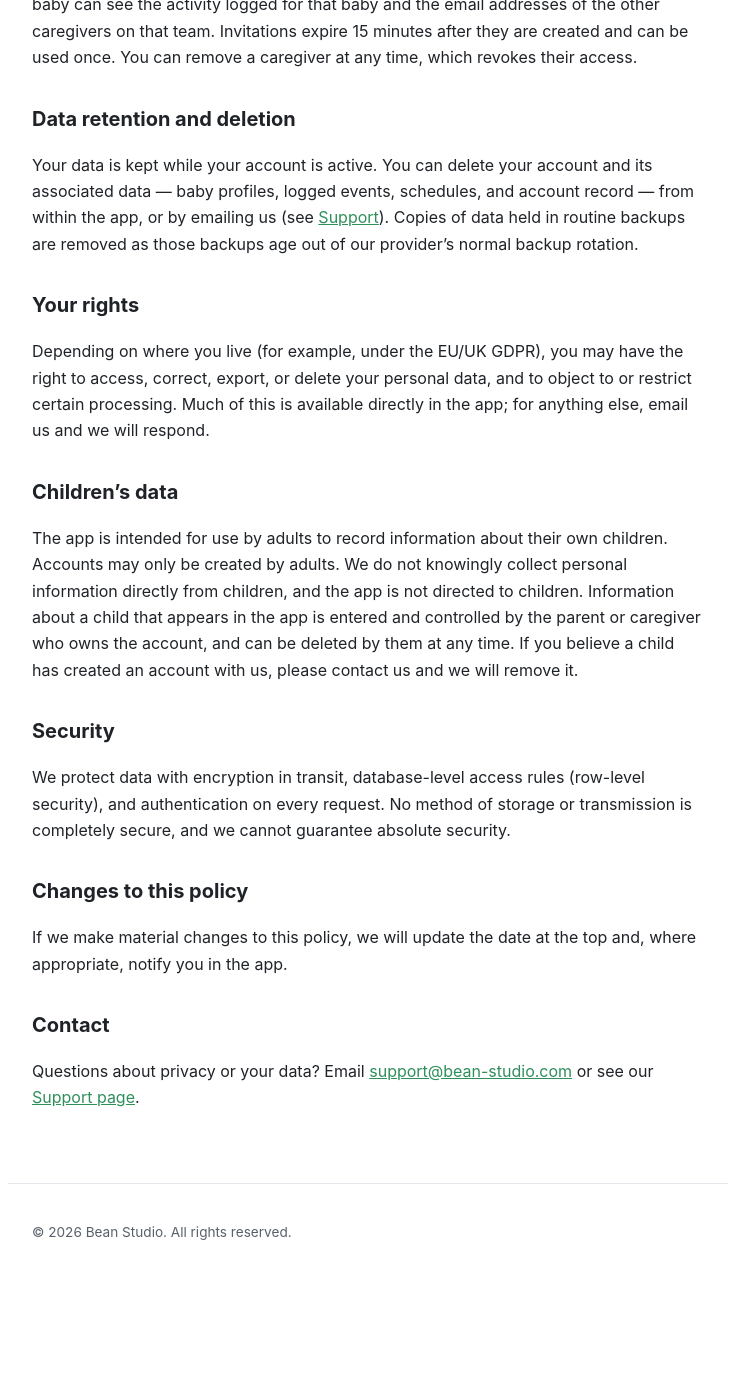
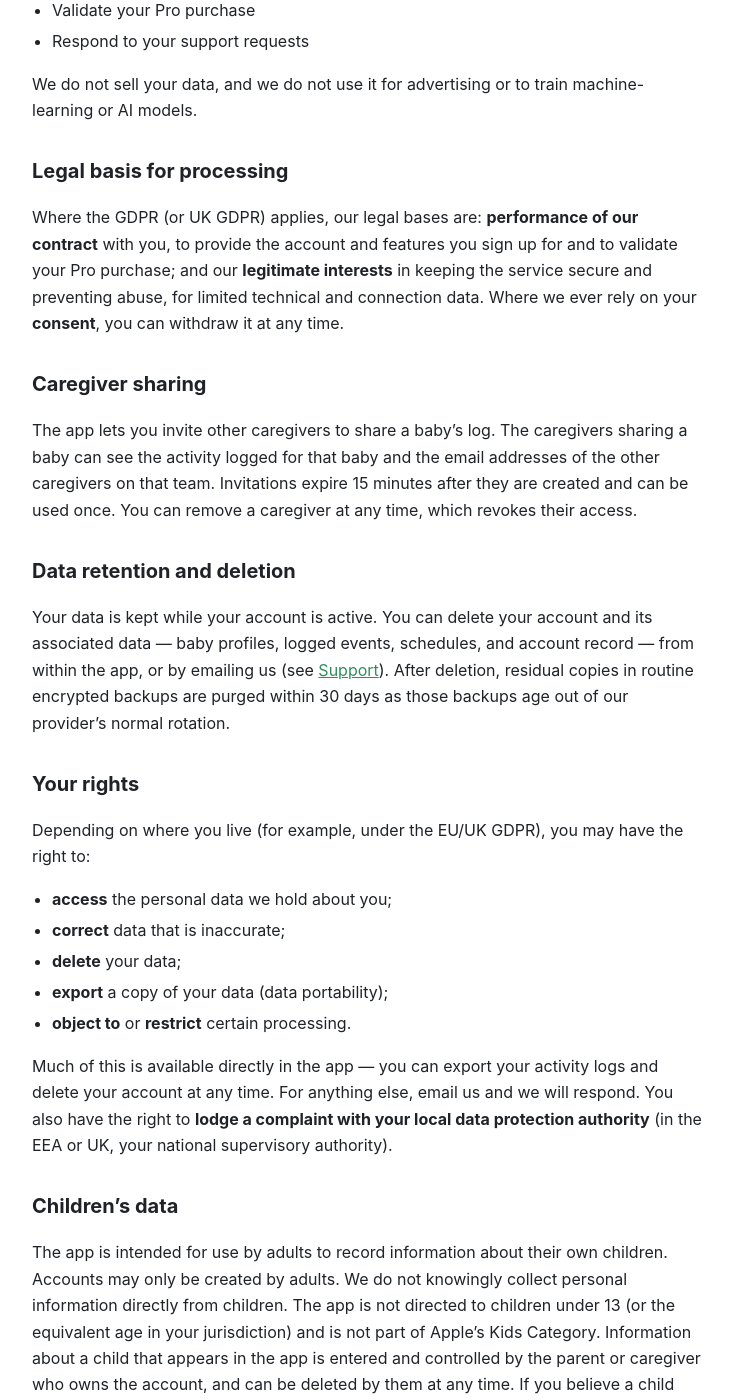
Before and after one commit to Bean-Studio-Apps/ahhlo-site, a Jekyll site: the page built from privacy.md, in a window 1280 px wide and 1400 px high, scrolled down 2282 px. Shown: the whole window, without its empty margins (272-1004 px from the left). Built offline with Jekyll 4.4.1, drawn with Linux system fonts in a browser that asks for light colours; before the commit the page ends 3563 px from its top, so only the background shows below that; some of the changed text lies outside the part shown.

Commit message:
Apply legal review: entity, Singapore governing law, lifetime Pro
- Add data-controller identity + Singapore registered address (privacy + terms)
- Add Singapore governing-law / jurisdiction clause with mandatory consumer-law carve-out
- Replace 2-year subscription with one-time $19.99 lifetime Pro unlock throughout
  (terms purchases + liability cap, privacy purchase records / legal basis, support restore-purchase)
- GDPR: international-transfer (Japan adequacy), legal basis, enumerated rights + DPA complaint, breach line
- Reconcile data-export claim to actual (CSV/PDF logs + email for full copy)
- Strengthen medical disclaimer; not-in-Kids-Category line; entity name in footer

Co-Authored-By: Claude Opus 4.8 <noreply@anthropic.com>

```diff
--- a/_layouts/default.html
+++ b/_layouts/default.html
@@ -22,7 +22,7 @@
   </main>
 
   <footer class="site-footer">
-    <p>&copy; {{ site.time | date: '%Y' }} Bean Studio. All rights reserved.</p>
+    <p>&copy; {{ site.time | date: '%Y' }} Bean Studio Apps. All rights reserved.</p>
   </footer>
 </body>
 </html>
--- a/privacy.md
+++ b/privacy.md
@@ -8,7 +8,8 @@ permalink: /privacy/
 
 This policy explains what personal data the Tiny Triumphs app ("the app")
 collects, how it is used, and the choices you have. The app is provided by Bean
-Studio ("we", "us").
+Studio Apps ("we", "us"), the data controller, located at 60 Paya Lebar Road,
+#06-28, Paya Lebar Square, Singapore 409051.
 
 ## Summary
 
@@ -18,7 +19,8 @@ Studio ("we", "us").
   the caregivers invited to it.
 - The app includes no third-party advertising or analytics SDKs.
 - We do not sell your data or use it to train machine-learning or AI models.
-- You can export or delete your data at any time.
+- You can export your activity logs (CSV or PDF), and delete your account and its
+  data, at any time.
 
 ## Who this policy is for
 
@@ -44,9 +46,9 @@ include:
 - Caregiver invitations and team membership (the email addresses of people you
   invite to share a baby's log)
 
-**Purchase records.** If you buy a subscription, payment is processed by Apple's
-App Store or Google Play — we do not receive or store your payment-card details.
-We store a record of whether your account has an active subscription, validated
+**Purchase records.** If you buy the one-time Pro unlock, payment is processed by
+Apple's App Store or Google Play — we do not receive or store your payment-card
+details. We store a record of whether your account has unlocked Pro, validated
 through the store.
 
 **Technical data.** Our hosting provider processes standard connection information
@@ -61,7 +63,14 @@ located in the Asia-Pacific (Tokyo) region.
 
 Access is governed by **row-level security** — rules enforced by the database so
 that a given baby's log is accessible to its owner and the caregivers explicitly
-invited to that baby. Data is encrypted in transit.
+invited to that baby. Data is encrypted in transit and at rest.
+
+## International data transfers
+
+If you use the app from the EEA or the UK, your data is transferred to Japan to be
+hosted there. Japan is recognised by the European Commission and by the UK as
+providing an adequate level of data protection, which provides the legal basis for
+this transfer.
 
 ## Third parties that process data for us
 
@@ -70,7 +79,7 @@ to provide their service to us, not for their own purposes:
 
 - **Supabase** — database, authentication, and real-time sync hosting.
 - **Apple** and **Google** — sign-in (if you choose Apple or Google sign-in) and
-  subscription purchase processing through their app stores.
+  processing of the Pro purchase through their app stores.
 
 The app does **not** include third-party advertising, analytics, or attribution
 SDKs.
@@ -81,11 +90,19 @@ We use your data to:
 
 - Provide the app's features (logging, schedules, reports, and caregiver sync)
 - Authenticate you and keep your account secure
-- Validate subscription purchases
+- Validate your Pro purchase
 - Respond to your support requests
 
 We do not sell your data, and we do not use it for advertising or to train
 machine-learning or AI models.
+
+## Legal basis for processing
+
+Where the GDPR (or UK GDPR) applies, our legal bases are: **performance of our
+contract** with you, to provide the account and features you sign up for and to
+validate your Pro purchase; and our **legitimate interests** in keeping the
+service secure and preventing abuse, for limited technical and connection data.
+Where we ever rely on your **consent**, you can withdraw it at any time.
 
 ## Caregiver sharing
 
@@ -100,23 +117,33 @@ their access.
 Your data is kept while your account is active. You can delete your account and its
 associated data — baby profiles, logged events, schedules, and account record —
 from within the app, or by emailing us (see
-[Support]({{ '/support/' | relative_url }})). Copies of data held in routine
-backups are removed as those backups age out of our provider's normal backup
-rotation.
+[Support]({{ '/support/' | relative_url }})). After deletion, residual copies in
+routine encrypted backups are purged within 30 days as those backups age out of our
+provider's normal rotation.
 
 ## Your rights
 
 Depending on where you live (for example, under the EU/UK GDPR), you may have the
-right to access, correct, export, or delete your personal data, and to object to or
-restrict certain processing. Much of this is available directly in the app; for
-anything else, email us and we will respond.
+right to:
+
+- **access** the personal data we hold about you;
+- **correct** data that is inaccurate;
+- **delete** your data;
+- **export** a copy of your data (data portability);
+- **object to** or **restrict** certain processing.
+
+Much of this is available directly in the app — you can export your activity logs
+and delete your account at any time. For anything else, email us and we will
+respond. You also have the right to **lodge a complaint with your local data
+protection authority** (in the EEA or UK, your national supervisory authority).
 
 ## <a id="childrens-data"></a>Children's data
 
 The app is intended for use by adults to record information about their own
 children. Accounts may only be created by adults. We do not knowingly collect
-personal information directly from children, and the app is not directed to
-children. Information about a child that appears in the app is entered and
+personal information directly from children. The app is not directed to children
+under 13 (or the equivalent age in your jurisdiction) and is not part of Apple's
+Kids Category. Information about a child that appears in the app is entered and
 controlled by the parent or caregiver who owns the account, and can be deleted by
 them at any time. If you believe a child has created an account with us, please
 contact us and we will remove it.
@@ -125,7 +152,9 @@ contact us and we will remove it.
 
 We protect data with encryption in transit, database-level access rules
 (row-level security), and authentication on every request. No method of storage or
-transmission is completely secure, and we cannot guarantee absolute security.
+transmission is completely secure, and we cannot guarantee absolute security. If a
+breach affects your personal data, we will notify you and the relevant authorities
+as required by applicable law.
 
 ## Changes to this policy
 
```
Also changed, not shown: support.md (+7 -4 lines), terms.md (+37 -14 lines).
